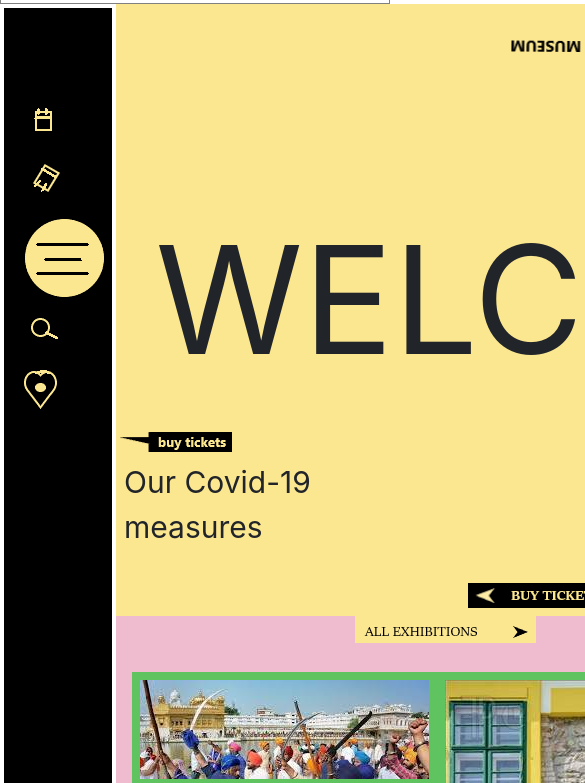
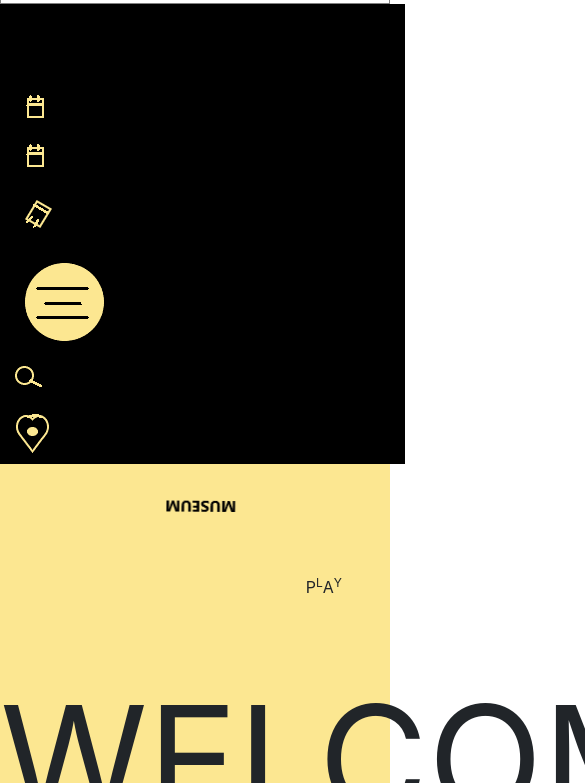
Before and after one commit to amie-nzie/museum, a plain HTML site: page blog.html in a window 390 px wide. Shown: the part 61-844 px from the top of the page, 585 px wide, since content can reach past the window. Drawn offline with Linux system fonts and the light colour scheme.

Commit message:
responsive blog

```diff
--- a/blog.html
+++ b/blog.html
@@ -27,54 +27,42 @@
 
 
 
-    <div class="">
-       <div class="d-flex text-white">
-        <div style="background-color: black;" class="flex-shrink-1 p-1 m-1">
-
+      <div class="row">
+        <div  style="background-color: black;" class="col-md-1">
           <div class="d-flex flex-column">
             <div class="p-2 bg-info invisible">Flex item 1</div>
-            <div class="p-2 bg-warning invisible">
-              <img src="./img/location.png" alt="">
-            </div>
+            <div class="p-2 bg-warning invisible">Flex item 2</div>
 
             <div class="m-2 pl-2">
               <img src="./img/no-1.png" alt="">
             </div>
-
+            <div class="m-2 pl-2">
+              <img src="./img/no-1.png" alt="">
+            </div>
             <div class="m-2 pl-2">
               <img src="./img/no-2.png" alt="">
             </div>
-
-            <div class="ml-2">
+            <div class="m-2 pl-2">
               <img src="./img/no-3.png" alt="">
             </div>
-
-            <div class="m-2 pl-2">
+            <div class="m-1 pl-1">
               <img src="./img/search icon.png" alt="">
             </div>
-
             <div class="m-2 pl-2">
               <img src="./img/no-4.png" alt="">
             </div>
-
           </div>
 
         </div>
 
 
-
-        <!-- right column -->
-        <div class="flex-grow-1">
+        <div class="col-md-11">
           <div class="d-flex flex-column">
-
-            <!-- up division -->
-            <div style="background-color:#fce791 ;" class="">
+            <div  style="background-color:#fce791 ;" class="">
               <img class="img-fluid mx-auto d-block mt-4" src="./img/flipped-museum.png" alt="">
               <span class="float-right text-body m-5">P<sup>L</sup>A<sup>Y</sup></span>
               <p style="font-size: 150px;" class="text-center text-body">WELCOME</p>
               <img src="./img/buy ticket.png" alt="">
-
-
 
               <div style="font-size: 30px;" class="d-flex flex-row justify-content-center">
                 <div class="p-2 text-body">
@@ -97,8 +85,9 @@
               </div>
             </div>
 
-            <!-- down division -->
-            <div style="background-color: #efbbce;" class="">
+            </div>
+
+            <div style="background-color: #efbbce;"  class="">
               <div class="d-flex flex-row justify-content-around">
                 <div class="p-2 bg-info flex-shrink-1 invisible">Flex item 1</div>
                 <div class="text-body w-25 text-center font-weight-bold">
@@ -115,13 +104,11 @@
                 </div>
               </div>
 
-
               <div style="background-color: rgb(95, 196, 95);" class="p-2">
                 <div>
                   <img src="./img/window.jpg" alt="">
                 </div>
               </div>
-
 
               <div style="background-color: rgb(95, 196, 95);" class="p-2">
                 <div>
@@ -132,7 +119,7 @@
           </div>
         </div>
 
-        </div>
+
             </div>
 
 
@@ -140,10 +127,9 @@
 
 
 
-     </div>
 
 
-          </div>
+
 
 
         <script src="" async defer></script>
```
Lines whose indentation alone changed are shown as unchanged.
